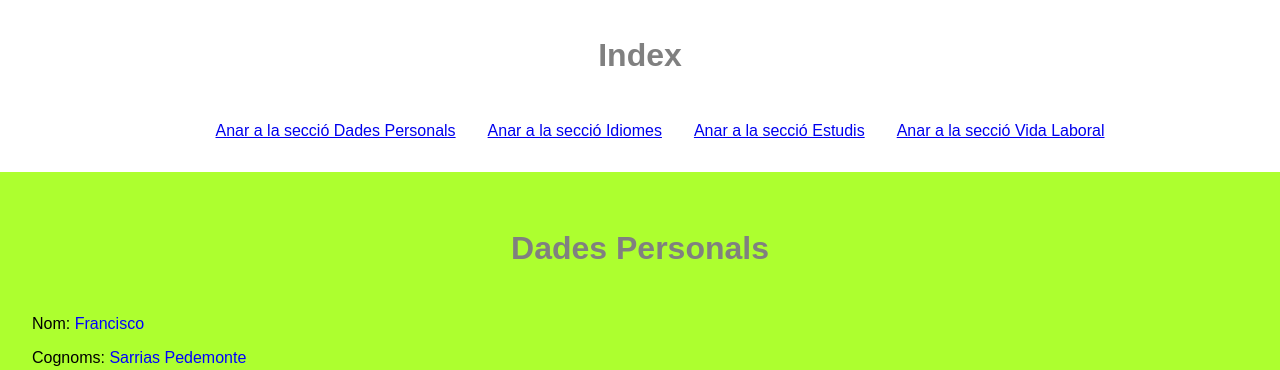
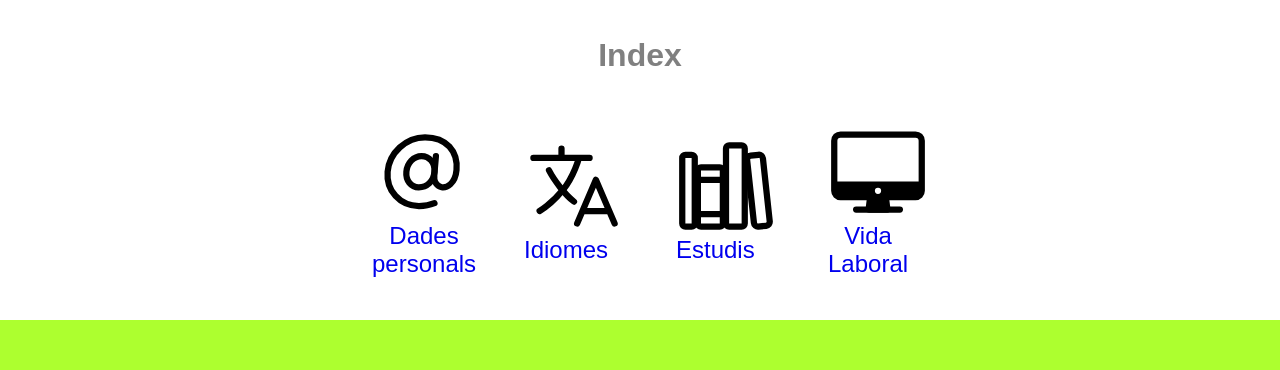
Before and after one commit to FranSar5868/personalportfolio, a plain HTML site: page cv.html in a window 1280 px wide. Shown: the part 436-806 px from the top of the page. Drawn offline with Linux system fonts and the light colour scheme.

Commit message:
Finis index css formating

```diff
--- a/cv.html
+++ b/cv.html
@@ -26,10 +26,36 @@
     <section>
     <h2 id="index">Index</h2>
     <ul class="index">
-        <li><a href="#dadespersonals">Anar a la secció Dades Personals</a></li>
-        <li><a href="#idiomes">Anar a la secció Idiomes</a></li>
-        <li><a href="#estudis">Anar a la secció Estudis</a></li>
-        <li><a href="#laboral">Anar a la secció Vida Laboral</a></li>
+        <li>
+        <a href="#dades_personals">
+            <div class="image-wrapper">
+              <img src="svgs/contact.svg" width="100" height="100">
+            </div>
+            <span>Dades <br> personals</span>
+          </a>
+        </li>
+
+
+        <li><a href="#idiomes">
+            <div class="image-wrapper">
+                <img src="svgs/lang.svg" width="100" height="100">
+            </div>
+            <span>Idiomes</span></a></li>
+
+
+        <li><a href="#estudis">
+            <div class="image-wrapper">
+                <img src="svgs/books.svg" width="100" height="100">
+            </div>
+            <span> Estudis</span>
+            </a></li>
+
+        <li><a href="#laboral">
+            <div class="image-wrapper">
+                <img src="svgs/screen.svg" width="100" height="100">
+            </div>
+            <span> Vida <br> Laboral</span>
+            </a></li>
     </ul>
     </section>
 
--- a/style.css
+++ b/style.css
@@ -68,8 +68,44 @@ html {
     justify-content: center;
     gap: 2rem;
   }
-  .index li a {
+
+
+
+.index li {
+    list-style: none;
     display: flex;
     align-items: center;
-    gap: .5rem;
+    margin-bottom: 10px;
   }
+
+  .image-wrapper {
+    position: relative;
+    width: 100px;
+    height: 100px;
+    margin-right: 20px;
+  }
+
+  .image-wrapper img {
+    position: absolute;
+    top: 0;
+    left: 0;
+    width: 100%;
+    height: 100%;
+  }
+
+  .index span {
+    font-weight: normal;
+    font-size: 24px;
+    display: inline-flex;
+    flex-wrap: wrap;
+    align-items: center;
+    vertical-align: middle;
+  }
+
+  .index a {
+  text-decoration: none;
+  text-align: center;
+  display: flex;
+  flex-direction: column;
+  white-space: nowrap;
+}
```
Also changed, not shown: svgs/books.svg (added), svgs/contact.svg (added), svgs/lang.svg (added), svgs/screen.svg (added).
